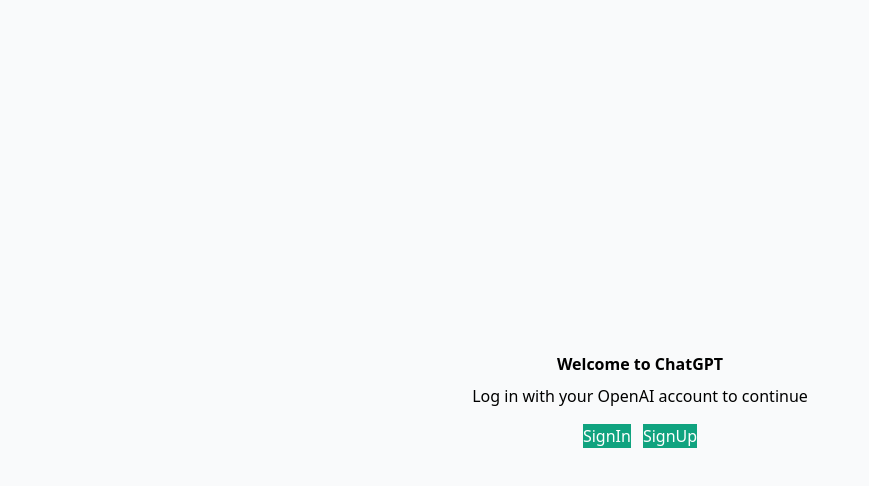
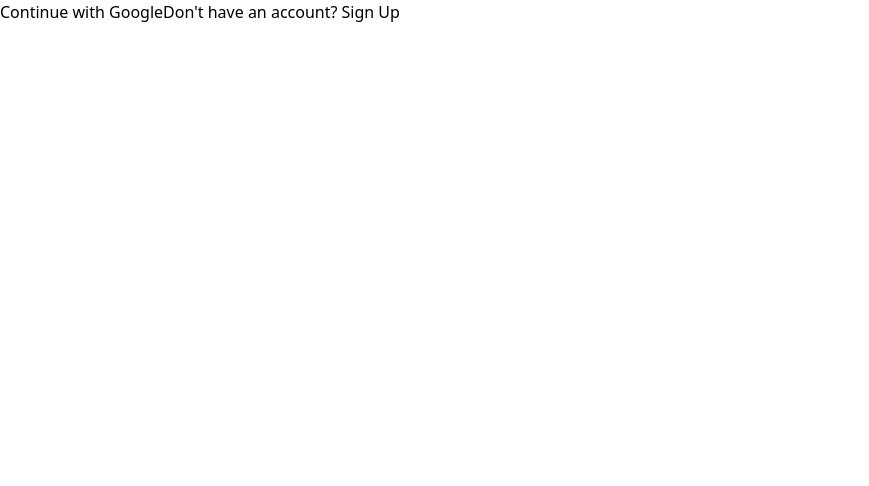
Before and after one commit to badeyesightcat/chatgpt-vue-firebase, a Vue app in the folder client/: page /sign-in in a window 1280 px wide. Shown: the top 486 px of the page, without its empty margins (0-869 px from the left). Built offline with nearby package versions, Linux system fonts and the light colour scheme.

Commit message:
Modify the App component to have router-view as its child

```diff
--- a/client/src/App.vue
+++ b/client/src/App.vue
@@ -1,13 +1,6 @@
 <script>
-import Home from './views/Home.vue';
-import Gate from './views/Gate.vue';
-
 export default {
   name: 'App',
-  components: {
-    Home,
-    Gate,
-  },
   data() {
     return {
       user: null,
@@ -18,14 +11,7 @@
 </script>
 
 <template>
-  <div class="flex">
-    <template v-if="isSignedIn">
-      <Home />
-    </template>
-    <template v-else>
-      <Gate />
-    </template>
-  </div>
+  <router-view></router-view>
 </template>
 
 <style scoped></style>
```
